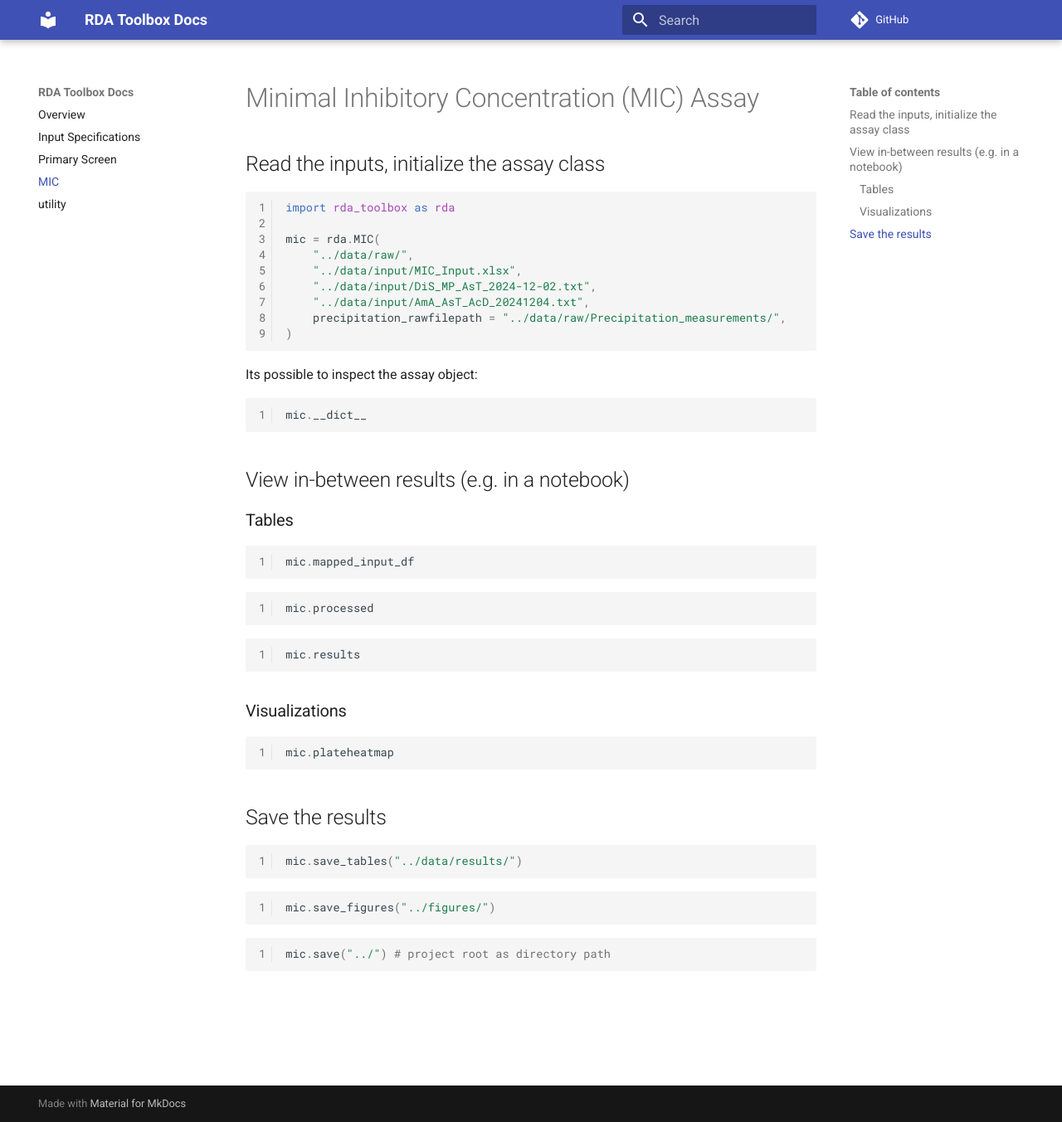
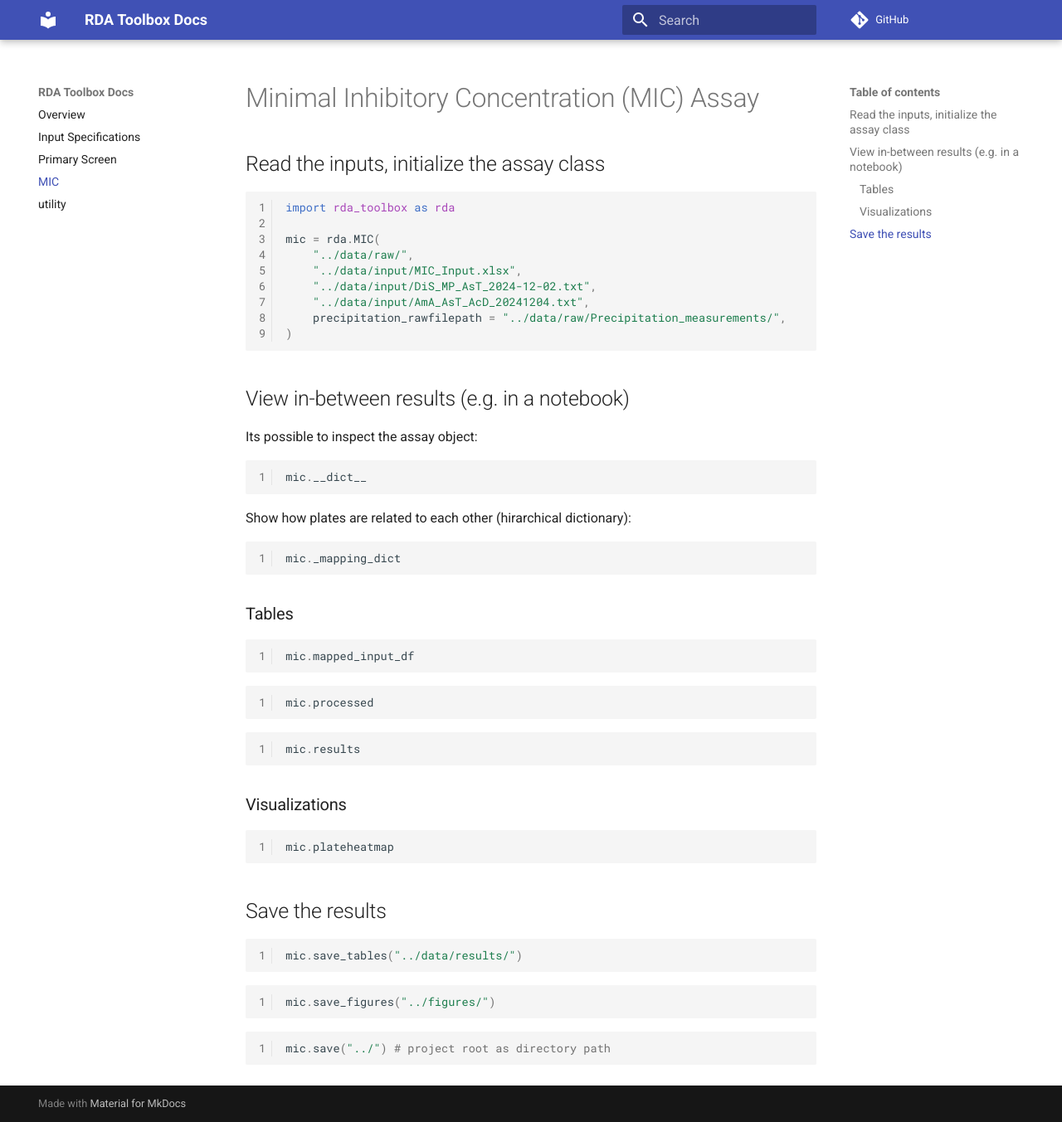
Before and after one commit to Robotic-Discovery-of-Antiinfectives/rda-toolbox, an MkDocs documentation site: the page built from docs/mic.md, in a window 1280 px wide and 1353 px high. Shown: the whole window at 83% size. Built offline with MkDocs 1.6.1 and Material for MkDocs 9.7.7, drawn with Linux system fonts in a browser that asks for light colours; comment, search, counter and statistics services are not loaded.

Commit message:
update docs

````diff
--- a/docs/mic.md
+++ b/docs/mic.md
@@ -15,13 +15,19 @@ mic = rda.MIC(
 )
 ```
 
+
+## View in-between results (e.g. in a notebook)
+
 Its possible to inspect the assay object:
 
 ```Python
 mic.__dict__
 ```
 
-## View in-between results (e.g. in a notebook)
+Show how plates are related to each other (hirarchical dictionary):
+```Python
+mic._mapping_dict
+```
 
 ### Tables
 
````
